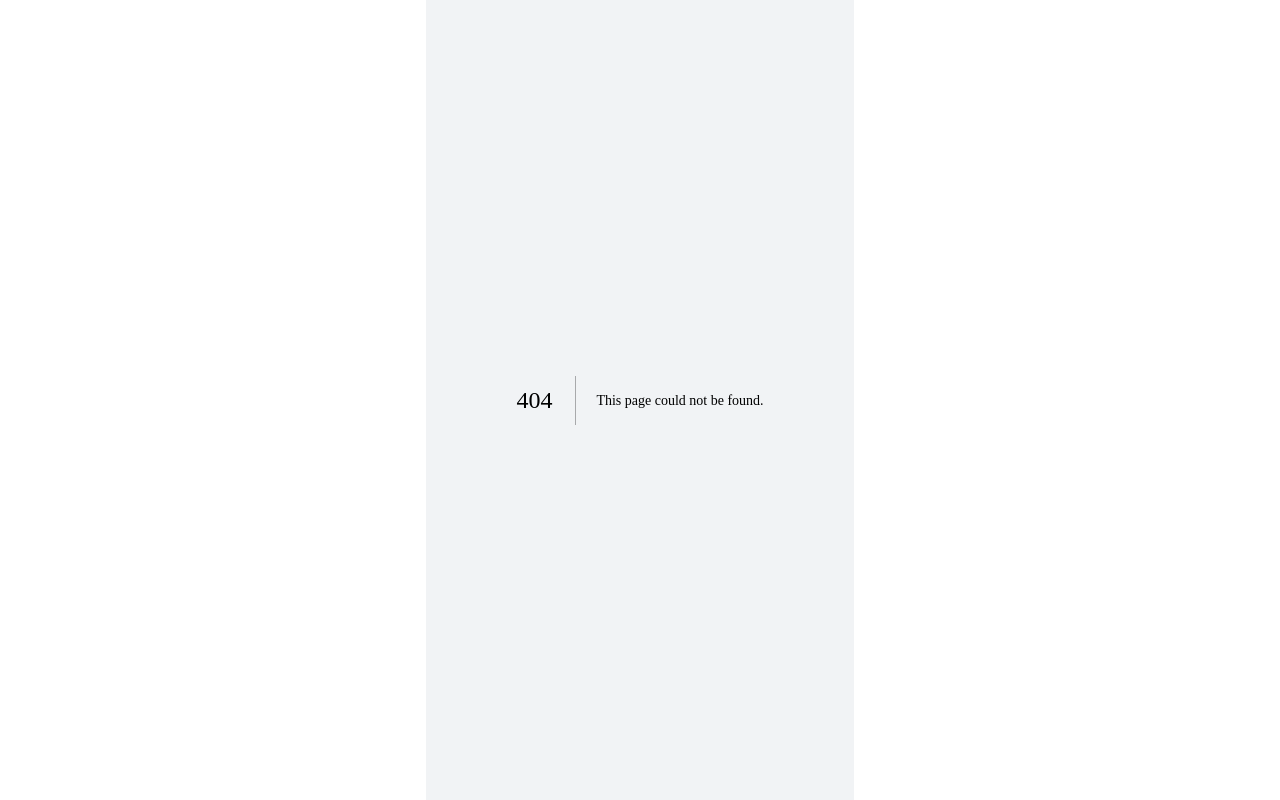
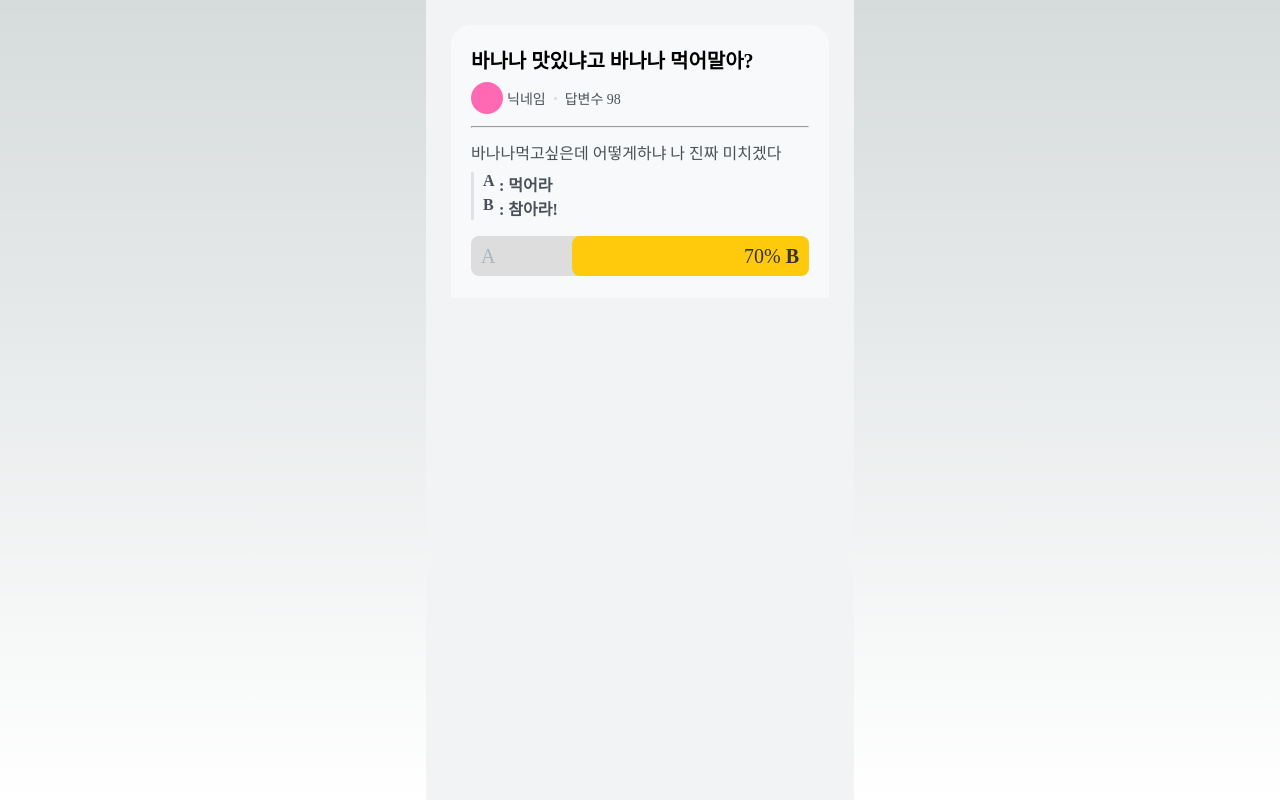
Before and after one commit to This-Letter-From-DND/dnd-hackathon-frontend, a Next.js app: page /lists in a window 1280 px wide. Before the commit this address had no page. Built offline with nearby package versions, Linux system fonts and the light colour scheme; a web font is replaced by a local one.

Commit message:
feat : 완료된 질문 목록 스타일링

```diff
--- a/package.json
+++ b/package.json
@@ -15,6 +15,7 @@
     "react": "^18",
     "react-card-stack-carousel": "^0.2.2",
     "react-dom": "^18",
+    "react-leaf-polls": "^1.1.6",
     "react-stack-cards": "^1.0.8",
     "styled-components": "^6.1.11"
   },
--- a/src/app/card/page.jsx
+++ b/src/app/card/page.jsx
@@ -1,4 +1,4 @@
-'use client';
+'use client'
 
 import { useRef, useState } from 'react';
 import { TinderLikeCard } from 'react-stack-cards';
--- /dev/null
+++ b/src/app/lists/page.jsx
@@ -0,0 +1,222 @@
+'use client';
+
+import React from 'react';
+import { styled } from 'styled-components';
+
+const Poll = () => {
+  return;
+};
+export default function page() {
+  const DUMMY = {
+    A: 30,
+    B: 70,
+  };
+
+  return (
+    <Wrapper>
+      <QuestionCard>
+        <CardTop>
+          <CardTitle>바나나 맛있냐고 바나나 먹어말아?</CardTitle>
+          <CardProfileBox>
+            <ProfileBox>
+              <ProfileIcon />
+              <ProfileText>닉네임</ProfileText>
+            </ProfileBox>
+            <Circle />
+            <ProfileBox>
+              <ProfileText>답변수 {98}</ProfileText>
+            </ProfileBox>
+          </CardProfileBox>
+        </CardTop>
+        <Hr></Hr>
+        <Content>
+          <Description>
+            바나나먹고싶은데 어떻게하냐 나 진짜 미치겠다
+          </Description>
+          <ChoiceBox>
+            <Choice>
+              <AB>A</AB>
+              <div>: 먹어라</div>
+            </Choice>
+            <Choice>
+              <AB>B</AB>
+              <div>: 참아라!</div>
+            </Choice>
+          </ChoiceBox>
+        </Content>
+        <ProgressBarContainer>
+          {DUMMY.A >= DUMMY.B ? (
+            <>
+              <ProgressBar
+                ratio={`${DUMMY.A}%`}
+                direction='left'
+              >
+                <LeftLabel>
+                  <LabelWrap direction='left'>
+                    <div>
+                      A <Span>{DUMMY.A}%</Span>
+                    </div>
+                  </LabelWrap>
+                </LeftLabel>
+              </ProgressBar>
+              <RightLabel small={true}>B</RightLabel>
+            </>
+          ) : (
+            <>
+              <LeftLabel small={true}>A</LeftLabel>
+              <ProgressBar
+                ratio={`${DUMMY.B}%`}
+                direction='right'
+              >
+                <RightLabel>
+                  <LabelWrap direction='right'>
+                    <div>
+                      <Span>{DUMMY.B}%</Span> B
+                    </div>
+                  </LabelWrap>
+                </RightLabel>
+              </ProgressBar>
+            </>
+          )}
+        </ProgressBarContainer>
+      </QuestionCard>
+    </Wrapper>
+  );
+}
+
+const ProgressBarContainer = styled.div`
+  width: 100%; /* 전체 너비 */
+  height: 40px;
+  display: flex;
+  flex-direction: row;
+  align-items: center;
+  border-color: ${(props) => props.theme.colors.neutral[300]};
+  justify-content: space-between;
+  background-color: #ddd; /* 배경색 */
+  border-radius: 8px; /* 테두리 둥글게 */
+`;
+const ProgressBar = styled.div`
+  display: flex;
+  flex-direction: row;
+  justify-content: ${(props) => props.direction};
+  align-items: center;
+  height: 100%;
+  width: ${(props) => props.ratio};
+  background-color: ${(props) => props.theme.colors.main.primary};
+
+  border-radius: 8px; /* 테두리 둥글게 */
+`;
+
+const Hr = styled.hr`
+  color: ${(props) => props.theme.colors.neutral[300]};
+  margin: 12px 0px;
+`;
+const Span = styled.span`
+  font-weight: ${(props) => props.theme.font.fontStyle.medium};
+`;
+const LabelBox = styled.div``;
+const ChoiceBox = styled.div`
+  border-left: 3px solid;
+  border-color: ${(props) => props.theme.colors.neutral[300]};
+`;
+const Content = styled.div`
+  display: flex;
+  flex-direction: column;
+  align-items: left;
+  color: ${(props) => props.theme.colors.neutral[700]};
+  font-size: ${(props) => props.theme.font.fontSize.medium};
+  gap: 8px;
+  margin-bottom: 16px;
+`;
+const Choice = styled.div`
+  display: flex;
+  flex-direction: row;
+  justify-content: left;
+  margin-left: 9px;
+
+  font-weight: ${(props) => props.theme.font.fontStyle.bold};
+`;
+const LabelWrap = styled.div`
+  display: flex;
+  font-weight: ${(props) => props.theme.font.fontStyle.bold};
+  justify-content: ${(props) => props.direction};
+`;
+const AB = styled.div`
+  width: 16px;
+`;
+
+const Label = styled.div`
+  color: #333;
+  font-size: ${(props) => props.theme.font.fontSize.large};
+`;
+const LeftLabel = styled(Label)`
+  left: 0;
+  color: ${(props) => (props.small ? props.theme.colors.neutral[500] : '')};
+  margin-left: 10px; /* 좌측 라벨 패딩 */
+`;
+const RightLabel = styled(Label)`
+  right: 0; /* 오른쪽에서 시작 */
+  padding-right: 10px; /* 우측 패딩 */
+  color: ${(props) => (props.small ? props.theme.colors.neutral[500] : '')};
+`;
+
+const Description = styled.div``;
+
+const QuestionCard = styled.div`
+  border-radius: 20px 20px 0 0;
+  padding: 20px;
+  width: 100%;
+  height: 273px;
+  background-color: ${(props) => props.theme.colors.neutral[50]};
+`;
+
+const CardTitle = styled.div`
+  color: ${(props) => props.theme.font.colors.black};
+  font-weight: ${(props) => props.theme.font.fontStyle.bold};
+  font-size: ${(props) => props.theme.font.fontSize.large};
+`;
+
+const CardProfileBox = styled.div`
+  display: flex;
+  gap: 8px;
+  justify-content: left;
+  align-items: center;
+  color: ${(props) => props.theme.colors.neutral[700]};
+`;
+const ProfileBox = styled.div`
+  display: flex;
+  justify-content: center;
+  align-items: center;
+  gap: 4px;
+`;
+
+const CardTop = styled.div`
+  display: flex;
+  flex-direction: column;
+  align-items: left;
+  gap: 8px;
+`;
+
+const ProfileIcon = styled.div`
+  width: 32px;
+  height: 32px;
+  background-color: hotpink;
+  border-radius: 999px;
+`;
+const ProfileText = styled.div`
+  font-size: 0.875rem;
+`;
+
+const Circle = styled.div`
+  width: 3px;
+  height: 3px;
+  background-color: ${(props) => props.theme.colors.neutral[300]};
+`;
+
+export const Wrapper = styled.div`
+  width: 100%;
+  height: 100vh;
+  padding: 25px 25px;
+  display: flex;
+  justify-content: center;
+`;
```
Also changed, not shown: src/components/common/Label/index.jsx (added, +46 -0 lines), src/components/common/Label/styles.jsx (added, +49 -0 lines), 1 other file (tests, documents, lock files or other folders).
